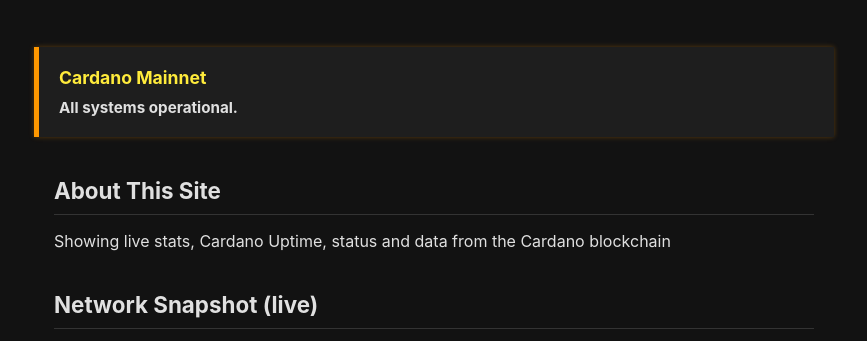
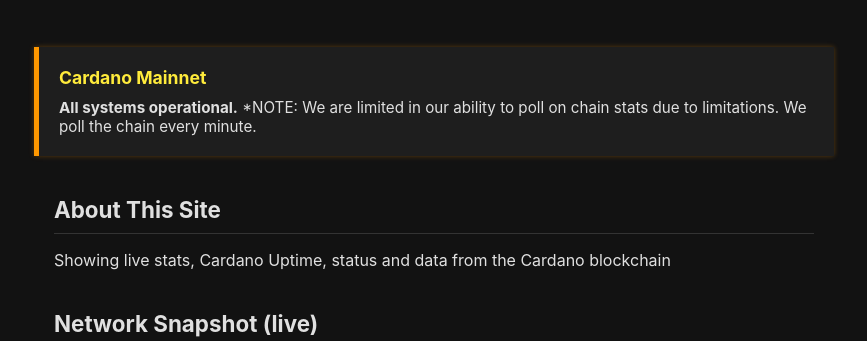
Before and after one commit to pbwebdev/cardano-uptime, a website: page src/index.html in a window 1280 px wide. Shown: the part 228-569 px from the top of the page, without its empty margins (206-1073 px from the left). Drawn offline with Linux system fonts and the light colour scheme; no server answers.

Commit message:
update poll message and decrease poll time to 10s

```diff
--- a/src/index.html
+++ b/src/index.html
@@ -107,7 +107,8 @@
 
 <div class="alert" role="status" aria-live="polite">
   <h2>Cardano Mainnet</h2>
-  <p><strong>All systems operational.</strong></p>
+  <p><strong>All systems operational.</strong> *NOTE: We are limited in our ability to poll
+  on chain stats due to limitations. We poll the chain every minute.</p>
 </div>
 
 <div class="section" aria-label="About">
@@ -462,7 +463,7 @@
   function tick(){ paintSince(); paintEpoch(); paintLast(); }
 
   // Polling every 60s
-  const POLL_MS = 60000;
+  const POLL_MS = 10000;
   let pollTimer = null;
   function startPolling(){ stopPolling(); tick(); pull(); pollTimer = setInterval(pull, POLL_MS); }
   function stopPolling(){ if (pollTimer) clearInterval(pollTimer); pollTimer = null; }
```
